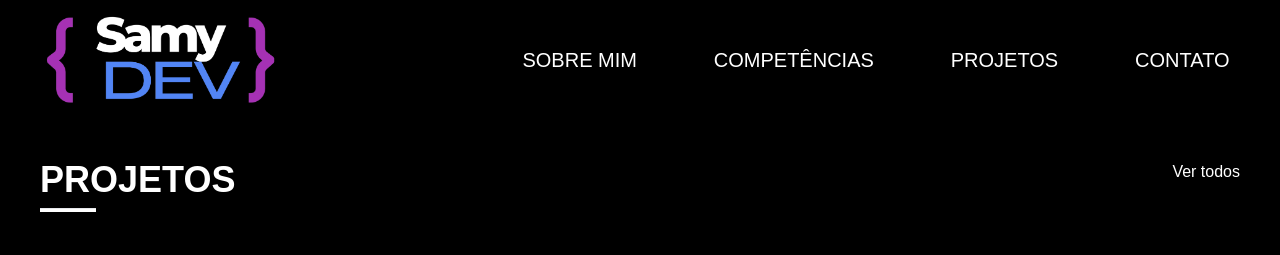
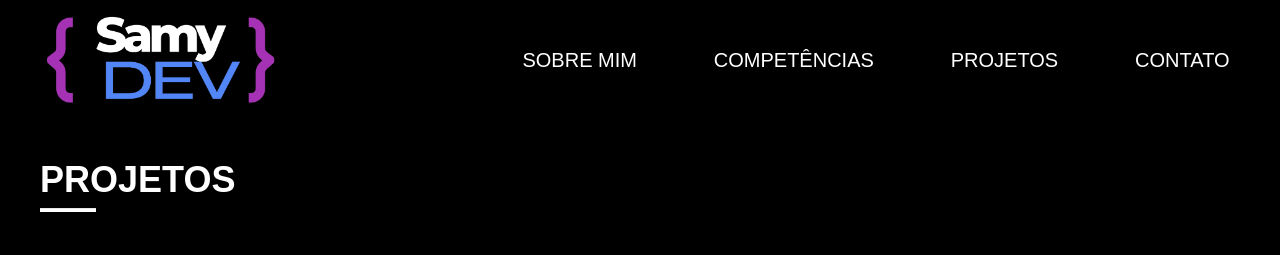
Before and after one commit to SamillyNunes/portfolio, a Next.js app: page /projects in a window 1280 px wide. Shown: the top 255 px of the page. Built offline with nearby package versions, Linux system fonts and the light colour scheme.

Commit message:
fix: removed see all in all projects page

```diff
--- a/src/components/pages/ProjectsPage.tsx
+++ b/src/components/pages/ProjectsPage.tsx
@@ -24,9 +24,11 @@ export default function ProjectsPage(props: ProjectsPageInterface){
                     flex flex-row justify-between
                 `}>
                     <Title label="PROJETOS" />
-                    <Link href="/projects">
-                        Ver todos
-                    </Link>
+                    {!fitAllScreen &&
+                        <Link href="/projects">
+                            Ver todos
+                        </Link>
+                    }
                 </div>
                 <div className={`
                     mt-10
```
